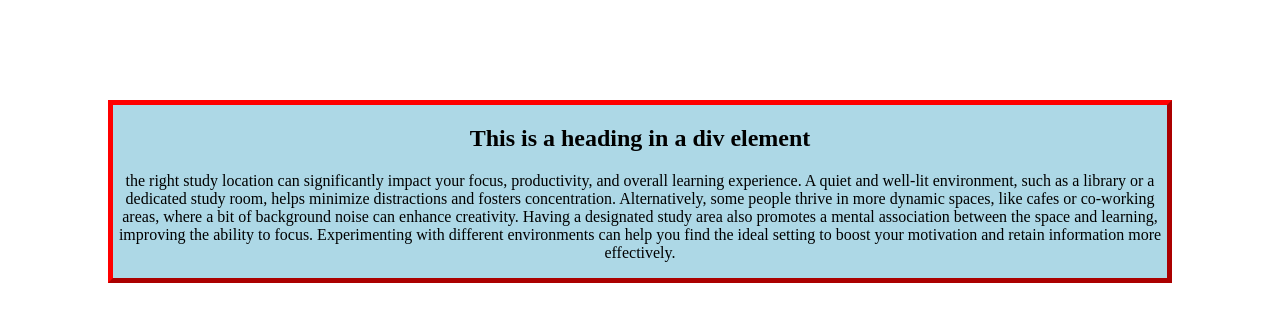
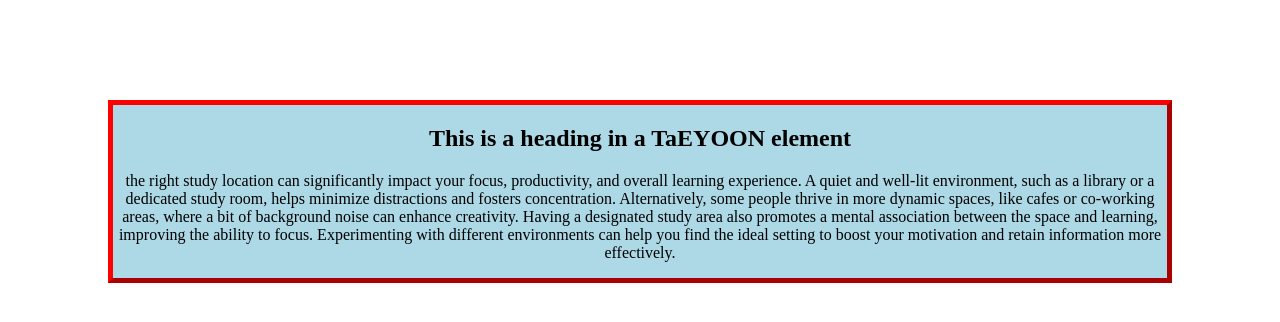
Before and after one commit to taeyoon-wayne/digital, a plain HTML site: page index.html in a window 1280 px wide. Drawn offline with Linux system fonts and the light colour scheme.

Commit message:
Update index.html
changing name of the title

```diff
--- a/index.html
+++ b/index.html
@@ -12,7 +12,7 @@
 <body>
 
 <div class="Ariana">
-  <h2>This is a heading in a div element</h2>
+  <h2>This is a heading in a TaEYOON  element</h2>
   <p> the right study location can significantly impact your focus, productivity, and overall learning experience.
     A quiet and well-lit environment, such as a library or a dedicated study room, helps minimize distractions and fosters concentration.
     Alternatively, some people thrive in more dynamic spaces, like cafes or co-working areas, where a bit of background noise can enhance creativity.
```
